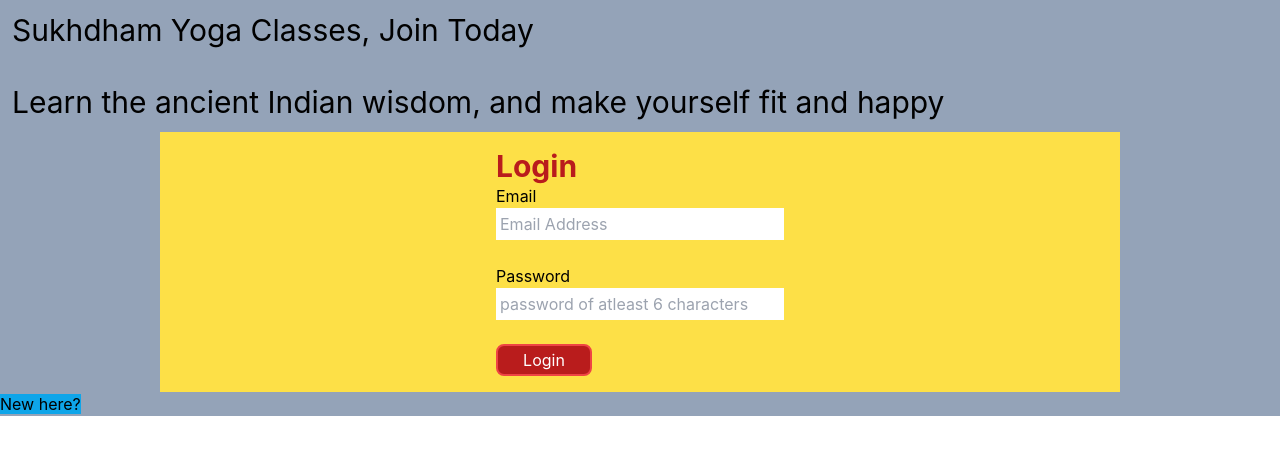
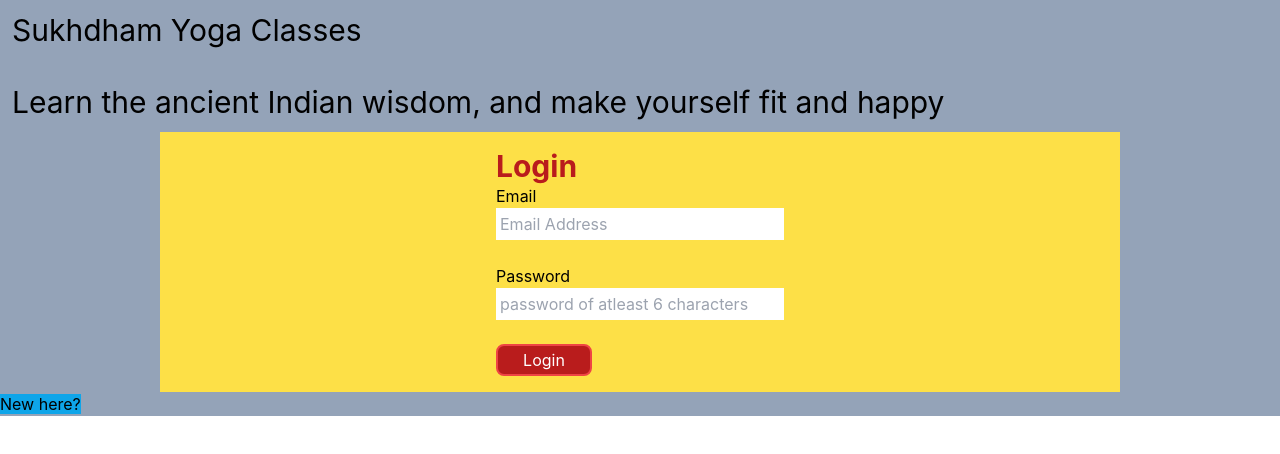
Before and after one commit to ishanjain1502/flexmoney-FE, a Next.js app: page / in a window 1280 px wide. Shown: the top 454 px of the page. Built offline with nearby package versions, Linux system fonts and the light colour scheme.

Commit message:
minr change

```diff
--- a/pages/index.js
+++ b/pages/index.js
@@ -14,7 +14,7 @@ export default function Home() {
       </Head>
       <div className="flex flex-col items-center">
         <div className="w-full h-auto text-3xl p-3 bg-slate-400 min-w-full min-h-full " >
-          Sukhdham Yoga Classes, Join Today
+          Sukhdham Yoga Classes
           <br/>
           <br/>
           Learn the ancient Indian wisdom, and make yourself fit and happy
```
